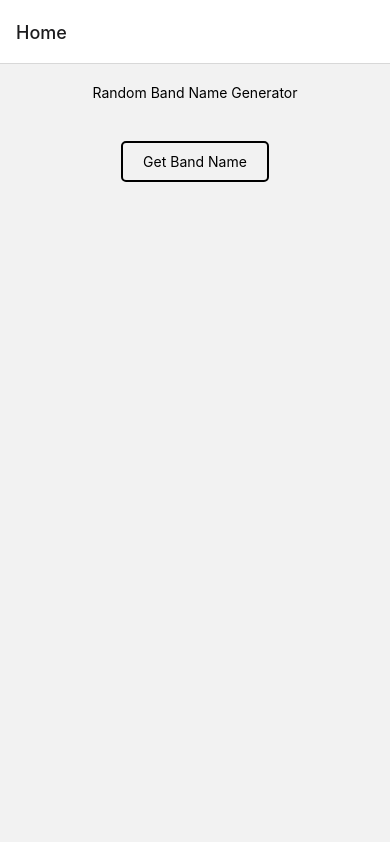
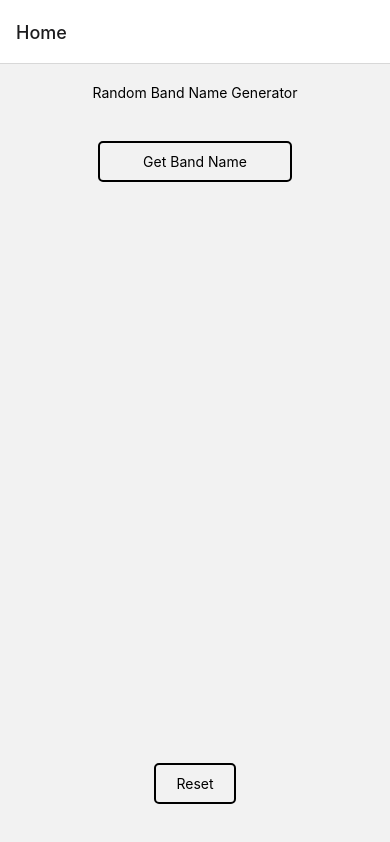
Before and after one commit to markallencarey/randoBandName, a React Native app: screen /Home in a window 390 px wide. Built offline with nearby package versions, Linux system fonts and the light colour scheme; what react-native-responsive-fontsize would draw is missing.

Commit message:
starting again

```diff
--- a/src/Screens/Home/Home.js
+++ b/src/Screens/Home/Home.js
@@ -17,38 +17,32 @@ import { Buttons, Colors, Containers, Fonts, Icons, Images, Index, Misc, Window
 
 export const Home = ({ navigation }) => {
 	const [word1Info, setWord1Info] = useState({})
+	console.log('file: Home.js -> line 20 -> Home -> word1Info', word1Info)
 	const [word2Info, setWord2Info] = useState({})
+	console.log('file: Home.js -> line 22 -> Home -> word2Info', word2Info)
 	const [bandName, setBandName] = useState('')
+	console.log('file: Home.js -> line 24 -> Home -> bandName', bandName)
 
 	const pressGetBandName = () => {
-		// getBandName().then(word => setWord1Info(word))
-		// getBandName().then(word => setWord2Info(word))
-
-		// while (word1Info.type !== 'adjective') {
-		// 	getBandName().then(word => {
-		// 		console.log(word)
-		// 		setWord1Info(word)
-		// 	})
-		// }
 		if (word1Info.type !== 'adjective') {
 			getBandName().then(word => {
-				// console.log(word)
 				setWord1Info(word)
 			})
 		}
 
 		if (word2Info.type !== 'noun') {
 			getBandName().then(word => {
-				// console.log(word)
 				setWord2Info(word)
 			})
 		}
 
-		setBandName(`The ${word1Info.word} ${word2Info.word}s`)
+		setBandName(`The ${word1Info?.word} ${word2Info?.word}s`)
+	}
 
-		// while (word1Info.type !== 'noun') {
-		// 	getBandName().then(word => setWord2Info(word))
-		// }
+	const resetBandName = () => {
+		setWord1Info({})
+		setWord2Info({})
+		setBandName('')
 	}
 
 	useEffect(() => console.log('word1Info', word1Info.word, word1Info.type), [word1Info])
@@ -58,15 +52,16 @@ export const Home = ({ navigation }) => {
 		<View style={styles.content}>
 			<View style={styles.titleView}>
 				<Text style={styles.h2}>Random Band Name Generator</Text>
+				<TouchableOpacity style={styles.navBtn} onPress={pressGetBandName}>
+					<Text style={styles.body}>Get Band Name</Text>
+				</TouchableOpacity>
+				<View style={styles.word1Info}>
+					<Text style={styles.h2}>{bandName}</Text>
+				</View>
 			</View>
-			{/* <View style={styles.navRow}> */}
-			<TouchableOpacity style={styles.navBtn} onPress={pressGetBandName}>
-				<Text style={styles.body}>Get Band Name</Text>
+			<TouchableOpacity style={styles.resetBtn} onPress={resetBandName}>
+				<Text style={styles.body}>Reset</Text>
 			</TouchableOpacity>
-			{/* </View> */}
-			<View style={styles.word1Info}>
-				<Text style={styles.h2}>{bandName}</Text>
-			</View>
 		</View>
 	)
 }
@@ -74,6 +69,8 @@ export const Home = ({ navigation }) => {
 const styles = StyleSheet.create({
 	content: {
 		...Containers.content,
+		// backgroundColor: 'red',
+		justifyContent: 'space-between',
 	},
 	h2: {
 		...Fonts.h2,
@@ -91,6 +88,12 @@ const styles = StyleSheet.create({
 		marginHorizontal: Misc.margin,
 		marginTop: Misc.padding * 2,
 	},
+	resetBtn: {
+		...Buttons.transparent,
+		marginHorizontal: Misc.margin,
+		marginBottom: Misc.padding,
+		// marginTop: Misc.padding * 2,
+	},
 	titleView: {
 		width: Window.width * 0.6,
 	},
```
